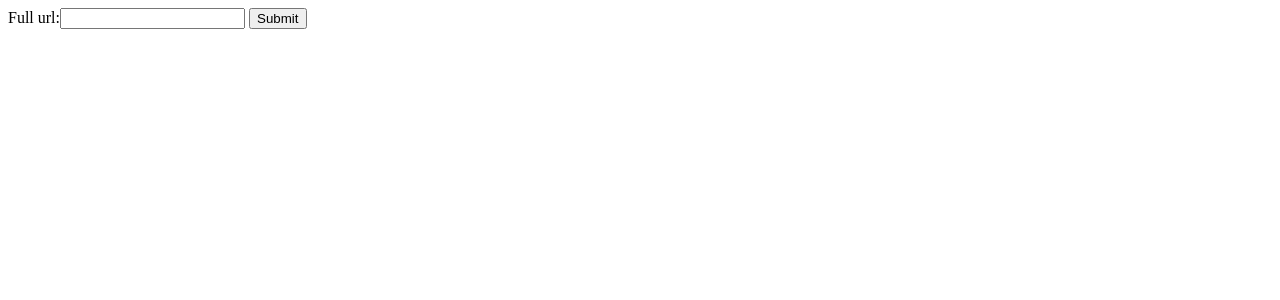
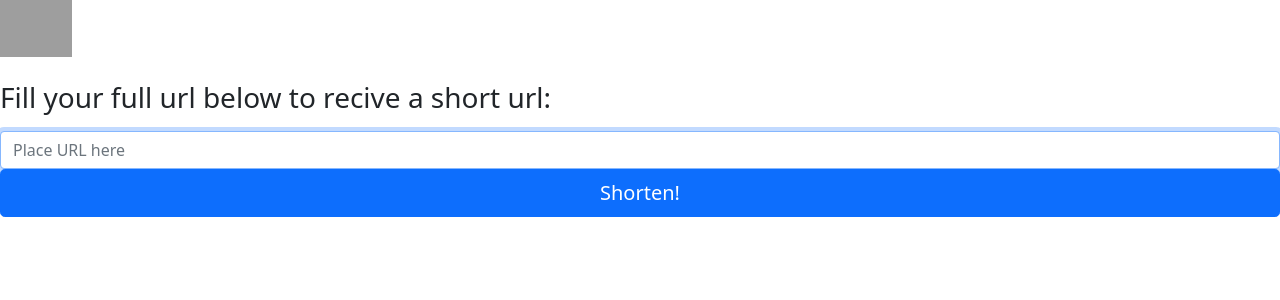
Before and after one commit to SemiSK/UrlShort, a Django app: page /x/shrt/ in a window 1280 px wide. Shown: the top 300 px of the page. Run offline with Django 3.2, Linux system fonts and the light colour scheme; grey boxes are pictures that could not be loaded.

Commit message:
working css in url form

```diff
--- a/urlShort/urlShortApp/forms.py
+++ b/urlShort/urlShortApp/forms.py
@@ -1,4 +1,10 @@
 from django import forms
 
 class FullUrlForm(forms.Form):
-    full_url = forms.URLField()
+    full_url = forms.URLField(widget=forms.TextInput(attrs={
+        'type' : 'url',
+        'class' : 'form-control',
+        'placeholder' : 'Place URL here',
+        'required' : '',
+        'autofocus' : ''
+        }))
--- a/urlShort/urlShortApp/templates/urlShortApp/base.html
+++ b/urlShort/urlShortApp/templates/urlShortApp/base.html
@@ -1,6 +1,8 @@
 <!DOCTYPE html>
 <html lang="en">
 <head>
+    <meta charset="utf-8">
+    <meta name="viewport" content="width=device-width, initial-scale=1">
     <link href="https://cdn.jsdelivr.net/npm/bootstrap@5.0.0-beta2/dist/css/bootstrap.min.css" rel="stylesheet" integrity="sha384-BmbxuPwQa2lc/FVzBcNJ7UAyJxM6wuqIj61tLrc4wSX0szH/Ev+nYRRuWlolflfl" crossorigin="anonymous">
     <title>{% block title %}My amazing site{% endblock %}</title>
 </head>
@@ -11,7 +13,7 @@
     </div>
 
     <div id="footer">
-        {% block footer %}{% endblock %}
+        <script src="https://cdn.jsdelivr.net/npm/bootstrap@5.0.0-beta2/dist/js/bootstrap.bundle.min.js" integrity="sha384-b5kHyXgcpbZJO/tY9Ul7kGkf1S0CWuKcCD38l8YkeH8z8QjE0GmW1gYU5S9FOnJ0" crossorigin="anonymous"></script>
     </div>
 </body>
 </html>
--- a/urlShort/urlShortApp/templates/urlShortApp/shortener_form.html
+++ b/urlShort/urlShortApp/templates/urlShortApp/shortener_form.html
@@ -1,5 +1,20 @@
+{% extends "urlShortApp/base.html" %}
+{% block content %}
+
+
+
+
 <form action={% url 'shortenUrl' %} method="post">
-    {% csrf_token %}
-    {{ form }}
-    <input type="submit" value="Submit">
+{% csrf_token %}
+<img class="mb-4" src="/docs/5.0/assets/brand/bootstrap-logo.svg" alt="" width="72" height="57">
+<h1 class="h3 mb-3 fw-normal">Fill your full url below to recive a short url:</h1>
+
+{% for field in form %}
+    <label class="visually-hidden" for="{{ field.auto_id }}">{{ field.label }}</label>
+    {{ field }}
+{% endfor %}
+
+<button class="w-100 btn btn-lg btn-primary" type="submit">Shorten!</button>
 </form>
+
+{% endblock %}
```
